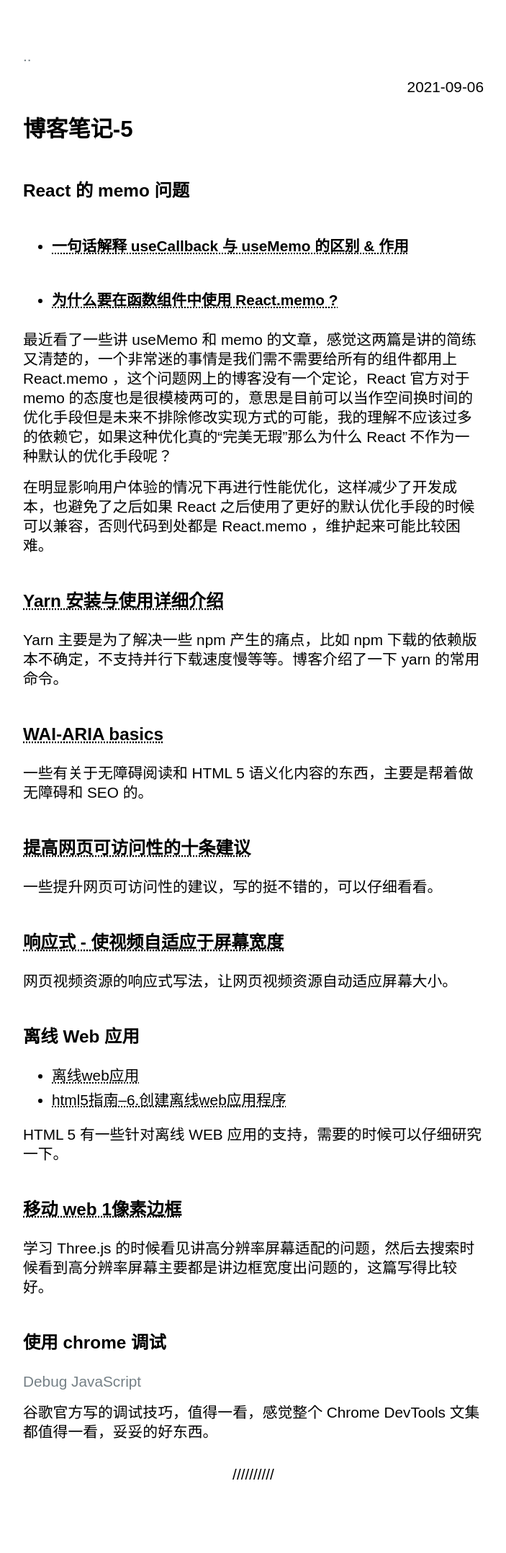
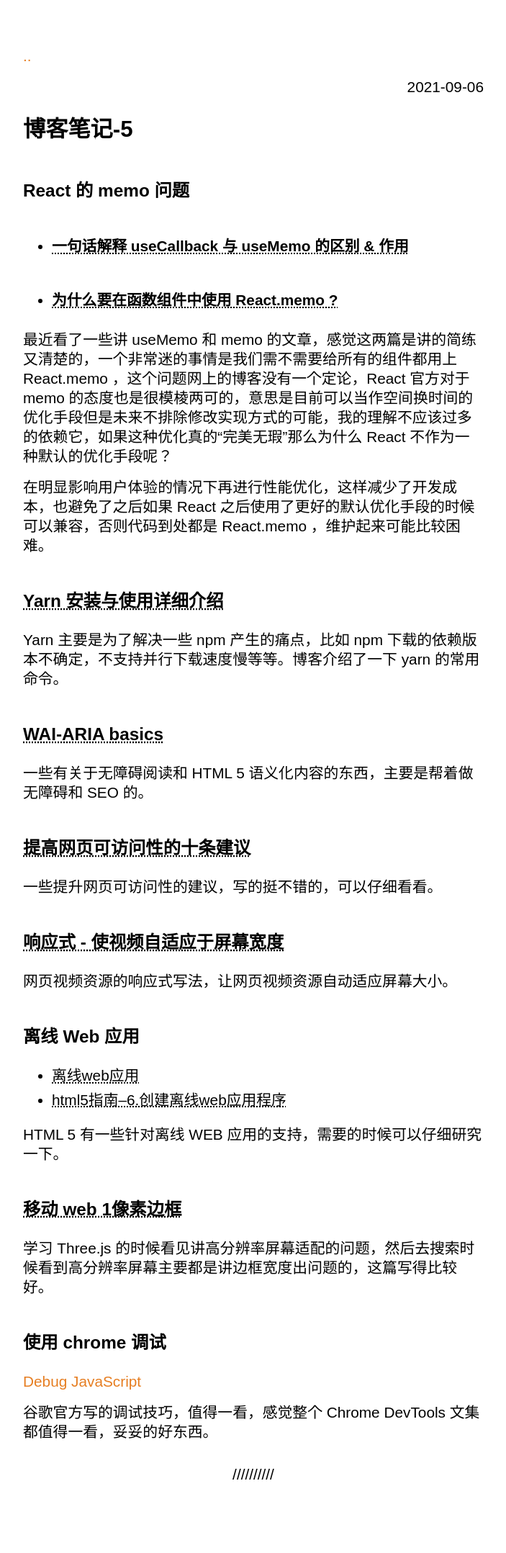
Before and after one commit to wangyu-1999/wangyu-1999.github.io, a Jekyll site: the page built from _posts/2021-09-06-博客笔记-5.md, in a window 1280 px wide. Shown: the whole page at 72% size, without its empty margins (288-991 px from the left). Built offline with Jekyll 4.4.1, drawn with Linux system fonts in a browser that asks for light colours; comment, search, counter and statistics services are not loaded.

Commit message:
fix: 修复链接问题

```diff
--- a/_sass/link.scss
+++ b/_sass/link.scss
@@ -1,12 +1,12 @@
 a:link {
-  color: #758086;
+  color: #e67e22;
   cursor: pointer;
   text-decoration: none;
 }
 a:visited {
-  color: #2b4448;
+  color: #e67e22;
   cursor: pointer;
-  text-decoration: none;
+  text-decoration: solid;
 }
 
 h1,
@@ -24,34 +24,6 @@ li {
   a:visited {
     color: black;
     cursor: pointer;
-    text-decoration: underline;
+    text-decoration: underline solid;
   }
 }
-
-a::before,
-a::after {
-  position: absolute;
-  top: 50%;
-  left: 50%;
-  width: 100px;
-  height: 100px;
-  border: 2px solid rgba(0, 0, 0, 0.1);
-  border-radius: 50%;
-  content: "";
-  opacity: 0;
-  -webkit-transition: -webkit-transform 0.3s, opacity 0.3s;
-  -moz-transition: -moz-transform 0.3s, opacity 0.3s;
-  transition: transform 0.3s, opacity 0.3s;
-  -webkit-transform: translateX(-50%) translateY(-50%) scale(0.2);
-  -moz-transform: translateX(-50%) translateY(-50%) scale(0.2);
-  transform: translateX(-50%) translateY(-50%) scale(0.2);
-}
-
-a::after {
-  width: 90px;
-  height: 90px;
-  border-width: 6px;
-  -webkit-transform: translateX(-50%) translateY(-50%) scale(0.8);
-  -moz-transform: translateX(-50%) translateY(-50%) scale(0.8);
-  transform: translateX(-50%) translateY(-50%) scale(0.8);
-}
```
